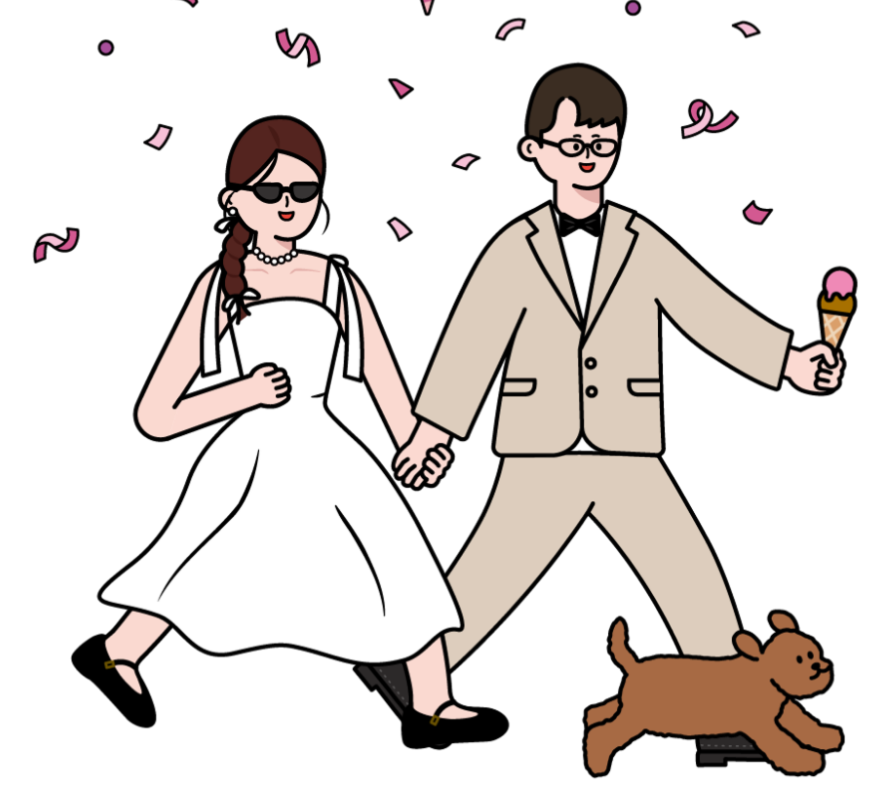
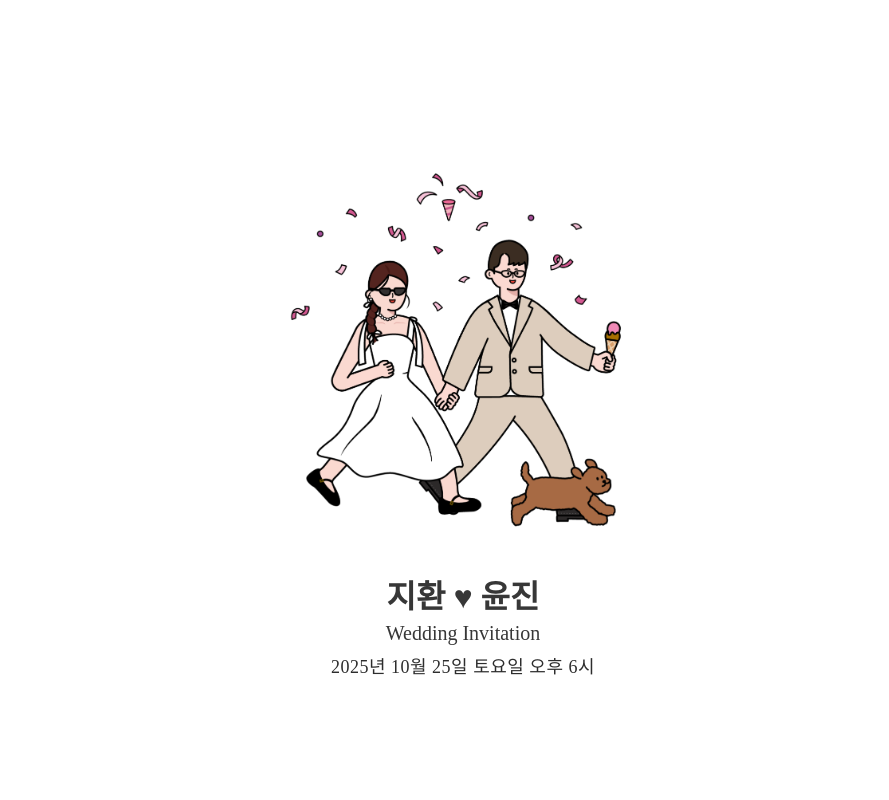
Before and after one commit to zzzzych/WeddingFront, a React (Create React App) app: page / in a window 1280 px wide. Shown: the top 800 px of the page, without its empty margins (177-1066 px from the left). Built offline with nearby package versions, Linux system fonts and the light colour scheme; a web font is replaced by a local one.

Commit message:
모바일 최적화

```diff
--- a/src/pages/HomePage.tsx
+++ b/src/pages/HomePage.tsx
@@ -20,6 +20,19 @@ const AppleColors = {
     middle: "#5856D6",
     end: "#AF52DE",
   },
+};
+
+// 반응형 이미지 스타일 정의
+const getWeddingImageStyle = (isMobile: boolean) => ({
+  width: isMobile ? "100%" : "40%", // 모바일: 100%, PC: 40%
+  height: "auto", // 비율 유지
+  display: "block", // 블록 요소로 설정
+  margin: "0 auto", // 중앙 정렬
+});
+
+// 반응형 폰트 사이즈 함수 (PC: px, 모바일: vw)
+const getResponsiveFontSize = (pcPx: number, mobileVw: number, isMobile: boolean) => {
+  return isMobile ? `${mobileVw}vw` : `${pcPx}px`;
 };
 
 interface WeddingInfo {
@@ -317,7 +330,11 @@ const HomePage: React.FC = () => {
         >
           <h1 style={{margin:"40px 0"}}>
             {/* {weddingInfo.groomName} ♥ {weddingInfo.brideName} */}
-            <img src="/images/wedding.png" width="100%"/>
+            <img
+              src="/images/wedding.png"
+              style={getWeddingImageStyle(isMobile)} // 반응형 스타일 적용
+              alt="웨딩 이미지" // 접근성을 위한 alt 텍스트 추가
+            />
           </h1>
 
           <div
--- a/src/pages/InvitationPage.tsx
+++ b/src/pages/InvitationPage.tsx
@@ -21,6 +21,19 @@ const AppleColors = {
     middle: "#5856D6",
     end: "#AF52DE",
   },
+};
+
+// 반응형 이미지 스타일 정의
+const getWeddingImageStyle = (isMobile: boolean) => ({
+  width: isMobile ? "100%" : "40%", // 모바일: 100%, PC: 40%
+  height: "auto", // 비율 유지
+  display: "block", // 블록 요소로 설정
+  margin: "0 auto", // 중앙 정렬
+});
+
+// 반응형 폰트 사이즈 함수 (PC: px, 모바일: vw)
+const getResponsiveFontSize = (pcPx: number, mobileVw: number, isMobile: boolean) => {
+  return isMobile ? `${mobileVw}vw` : `${pcPx}px`;
 };
 
 // 시스템 폰트 정의 (HomePage.tsx와 동일)
@@ -386,8 +399,6 @@ const InvitationPage: React.FC = () => {
             backgroundColor: AppleColors.cardBackground,
             borderRadius: "20px",
             padding: "40px",
-            // border: `1px solid ${AppleColors.border}`,
-            // boxShadow: "0 8px 30px rgba(0, 0, 0, 0.08)",
             maxWidth: "400px",
             width: "100%",
           }}
@@ -466,7 +477,6 @@ const InvitationPage: React.FC = () => {
             maxWidth: "90%",
             textAlign: "center",
             zIndex: 1000,
-            // boxShadow: "0 8px 30px rgba(0, 0, 0, 0.15)",
             fontFamily: systemFont,
             fontWeight: "500",
           }}
@@ -478,12 +488,9 @@ const InvitationPage: React.FC = () => {
       {/* 헤더 섹션 (HomePage와 동일한 그라데이션 스타일) */}
       <div
         style={{
-          // background: `linear-gradient(135deg, ${AppleColors.gradient.start} 0%, ${AppleColors.gradient.middle} 50%, ${AppleColors.gradient.end} 100%)`,
           background: `#ffffff`,
-          // color: "white",
           color: "#222",
           textAlign: "center",
-          // padding: "80px 20px 20px",
           position: "relative",
           overflow: "hidden",
           height: "100vh",
@@ -523,16 +530,17 @@ const InvitationPage: React.FC = () => {
               margin: "40px 0",
             }}
           >
-            {/* {"🤵🏻"} ❤️{" "}
-            {"👰🏻‍♀️"} */}
-            <img src="/images/wedding.png" width="100%" />
+            <img
+              src="/images/wedding.png"
+              style={getWeddingImageStyle(isMobile)} // 반응형 스타일 적용
+              alt="웨딩 이미지" // 접근성을 위한 alt 텍스트 추가
+            />
           </h1>
 
           <div
             style={{
               fontSize: "20px",
               fontWeight: "300",
-              // marginTop: "16px",
               opacity: 0.9,
               fontFamily: systemFont,
             }}
@@ -543,20 +551,6 @@ const InvitationPage: React.FC = () => {
             </div>
             <div style={{ lineHeight: 2 }}>Wedding Invitation</div>
           </div>
-
-          {/* 결혼식 일자 표시 - 🆕 서버 데이터 기반으로 동적 생성 (개선된 버전) */}
-          {/* <div
-            style={{
-              fontSize: "18px",
-              fontWeight: "400",
-              // marginTop: "20px",
-              opacity: 0.95,
-              fontFamily: systemFont,
-              letterSpacing: "0.5px",
-            }}
-          >
-            {formatWeddingDateTime(invitationData.weddingInfo.weddingDate)}
-          </div> */}
         </div>
       </div>
       {/* 메인 컨텐츠 섹션들 - 기능 설정에 따라 조건부 렌더링 */}
@@ -573,9 +567,6 @@ const InvitationPage: React.FC = () => {
             backgroundColor: AppleColors.cardBackground,
             borderRadius: "20px",
             padding: "40px 0 120px",
-            // marginBottom: "60px",
-            // border: `1px solid ${AppleColors.border}`,
-            // boxShadow: "0 8px 30px rgba(0, 0, 0, 0.08)",
             textAlign: "center",
             opacity: isLoaded ? 1 : 0,
             transform: isLoaded ? "translateY(0)" : "translateY(50px)",
@@ -584,7 +575,7 @@ const InvitationPage: React.FC = () => {
         >
           <div
             style={{
-              fontSize: "4.6154vw",
+              fontSize: getResponsiveFontSize(18, 4.6154, isMobile),
               lineHeight: "1.8",
               color: AppleColors.text,
               fontFamily: systemFont,
@@ -612,10 +603,6 @@ const InvitationPage: React.FC = () => {
           style={{
             backgroundColor: AppleColors.cardBackground,
             borderRadius: "20px",
-            // padding: "40px",
-            // marginBottom: "60px",
-            // border: `1px solid ${AppleColors.border}`,
-            // boxShadow: "0 8px 30px rgba(0, 0, 0, 0.08)",
             opacity: isLoaded ? 1 : 0,
             transform: isLoaded ? "translateY(0)" : "translateY(50px)",
             transition: "all 1s ease 0.6s",
@@ -631,11 +618,9 @@ const InvitationPage: React.FC = () => {
                   style={{
                     position: "relative",
                     width: "100%",
-                    // height: "350px",
                     height: "auto",
                     borderRadius: "16px",
                     overflow: "hidden",
-                    // boxShadow: "0 4px 16px rgba(0, 0, 0, 0.1)",
                     backgroundColor: "#f8f9fa",
                   }}
                 >
@@ -792,16 +777,8 @@ const InvitationPage: React.FC = () => {
                             borderRadius: "12px",
                             overflow: "hidden",
                             cursor: "pointer",
-                            // border:
-                            //   index === mobileCurrentIndex
-                            //     ? `3px solid ${AppleColors.primary}`
-                            //     : "3px solid transparent",
                             transition: "all 0.3s ease",
                             flexShrink: 0,
-                            // boxShadow:
-                            //   index === mobileCurrentIndex
-                            //     ? "0 4px 12px rgba(0, 123, 255, 0.3)"
-                            //     : "none",
                           }}
                         >
                           <img
@@ -839,19 +816,14 @@ const InvitationPage: React.FC = () => {
                       borderRadius: "16px",
                       overflow: "hidden",
                       cursor: "pointer",
-                      // boxShadow: "0 4px 16px rgba(0, 0, 0, 0.1)",
                       transition: "transform 0.3s ease, box-shadow 0.3s ease",
                       backgroundColor: "#f8f9fa",
                     }}
                     onMouseEnter={(e) => {
                       e.currentTarget.style.transform = "translateY(-8px)";
-                      // e.currentTarget.style.boxShadow =
-                      //   "0 12px 32px rgba(0, 0, 0, 0.15)";
                     }}
                     onMouseLeave={(e) => {
                       e.currentTarget.style.transform = "translateY(0)";
-                      // e.currentTarget.style.boxShadow =
-                      //   "0 4px 16px rgba(0, 0, 0, 0.1)";
                     }}
                   >
                     <img
@@ -925,7 +897,7 @@ const InvitationPage: React.FC = () => {
           }}
         >
 
-        <div style={{padding:"0 0 120px", fontSize: "5.128vw",
+        <div style={{padding:"0 0 120px", fontSize:getResponsiveFontSize(20, 5.128, isMobile),
               fontWeight: "700",
               fontFamily: systemFont,
               letterSpacing: "0.5px",}}>
@@ -934,9 +906,8 @@ const InvitationPage: React.FC = () => {
         </div>
           <div
             style={{
-              fontSize: "5.128vw",
+              fontSize: getResponsiveFontSize(20, 5.128, isMobile),
               fontWeight: "700",
-              // marginTop: "20px",
               opacity: 0.95,
               fontFamily: systemFont,
               letterSpacing: "0.5px",
@@ -947,9 +918,8 @@ const InvitationPage: React.FC = () => {
           </div>
           <div
             style={{
-              fontSize: "5.128vw",
+              fontSize: getResponsiveFontSize(20, 5.128, isMobile),
               fontWeight: "700",
-              // marginTop: "20px",
               opacity: 0.95,
               fontFamily: systemFont,
               letterSpacing: "0.5px",
@@ -961,9 +931,8 @@ const InvitationPage: React.FC = () => {
 
           <div
             style={{
-              fontSize: "4.359vw",
+              fontSize:getResponsiveFontSize(17, 4.359, isMobile),
               fontWeight: "700",
-              // marginTop: "20px",
               opacity: 0.95,
               fontFamily: systemFont,
               letterSpacing: "0.5px",
@@ -978,11 +947,8 @@ const InvitationPage: React.FC = () => {
           style={{
             backgroundColor: AppleColors.cardBackground,
             borderRadius: "20px",
-            // padding: "40px",
             paddingTop: "120px",
             marginBottom: "60px",
-            // border: `1px solid ${AppleColors.border}`,
-            // boxShadow: "0 8px 30px rgba(0, 0, 0, 0.08)",
             opacity: isLoaded ? 1 : 0,
             transform: isLoaded ? "translateY(0)" : "translateY(50px)",
             transition: "all 1s ease 0.9s",
@@ -999,10 +965,7 @@ const InvitationPage: React.FC = () => {
             style={{
               backgroundColor: AppleColors.cardBackground,
               borderRadius: "20px",
-              // padding: "40px",
               marginBottom: "60px",
-              // border: `1px solid ${AppleColors.border}`,
-              // boxShadow: "0 8px 30px rgba(0, 0, 0, 0.08)",
               opacity: isLoaded ? 1 : 0,
               transform: isLoaded ? "translateY(0)" : "translateY(50px)",
               transition: "all 1s ease 1.2s",
@@ -1019,46 +982,6 @@ const InvitationPage: React.FC = () => {
           </div>
         )}
 
-        {/* 본식 순서 (showCeremonyProgram이 true인 그룹만) */}
-        {/* {invitationData.showCeremonyProgram && (
-          <div
-            style={{
-              backgroundColor: AppleColors.cardBackground,
-              borderRadius: "20px",
-              // padding: "40px",
-              marginBottom: "60px",
-              // border: `1px solid ${AppleColors.border}`,
-              // boxShadow: "0 8px 30px rgba(0, 0, 0, 0.08)",
-              opacity: isLoaded ? 1 : 0,
-              transform: isLoaded ? "translateY(0)" : "translateY(50px)",
-              transition: "all 1s ease 1.5s",
-            }}
-          >
-            <h2
-              style={{
-                fontSize: "7.1795vw",
-                fontWeight: "600",
-                color: AppleColors.text,
-                margin: "0 0 32px 0",
-                textAlign: "center",
-                fontFamily: systemFont,
-              }}
-            >본식 순서</h2>
-            <div
-              style={{
-                fontSize: "16px",
-                lineHeight: "1.8",
-                color: AppleColors.text,
-                fontFamily: systemFont,
-                whiteSpace: "pre-line",
-                textAlign: "center",
-              }}
-            >
-              {invitationData.weddingInfo.ceremonyProgram}
-            </div>
-          </div>
-        )} */}
-
         {/* 공유 버튼 - showShareButton이 true일 때만 표시 */}
         {invitationData.showShareButton && (
           <div style={{display:"flex", justifyContent:"center", width:"100%"}}>
@@ -1071,11 +994,6 @@ const InvitationPage: React.FC = () => {
             />
           </div>
         )}
-
-        {/* 예식 순서 - showCeremonyProgram이 true일 때만 표시 */}
-        {/* {invitationData.showCeremonyProgram && (
-          <CeremonyProgram program={invitationData.weddingInfo.ceremonyProgram} />
-        )} */}
       </div>
 
       {/* 🆕 이미지 모달 (HomePage.tsx와 동일) */}
@@ -1200,7 +1118,6 @@ const InvitationPage: React.FC = () => {
                 maxHeight: "100%",
                 objectFit: "contain",
                 borderRadius: "12px",
-                // boxShadow: "0 8px 32px rgba(0, 0, 0, 0.5)",
               }}
             />
 
@@ -1250,10 +1167,6 @@ const InvitationPage: React.FC = () => {
                       borderRadius: "8px",
                       overflow: "hidden",
                       cursor: "pointer",
-                      // border:
-                      //   index === currentImageIndex
-                      //     ? "3px solid white"
-                      //     : "3px solid transparent",
                       transition: "border 0.2s ease",
                       flexShrink: 0,
                     }}
```
